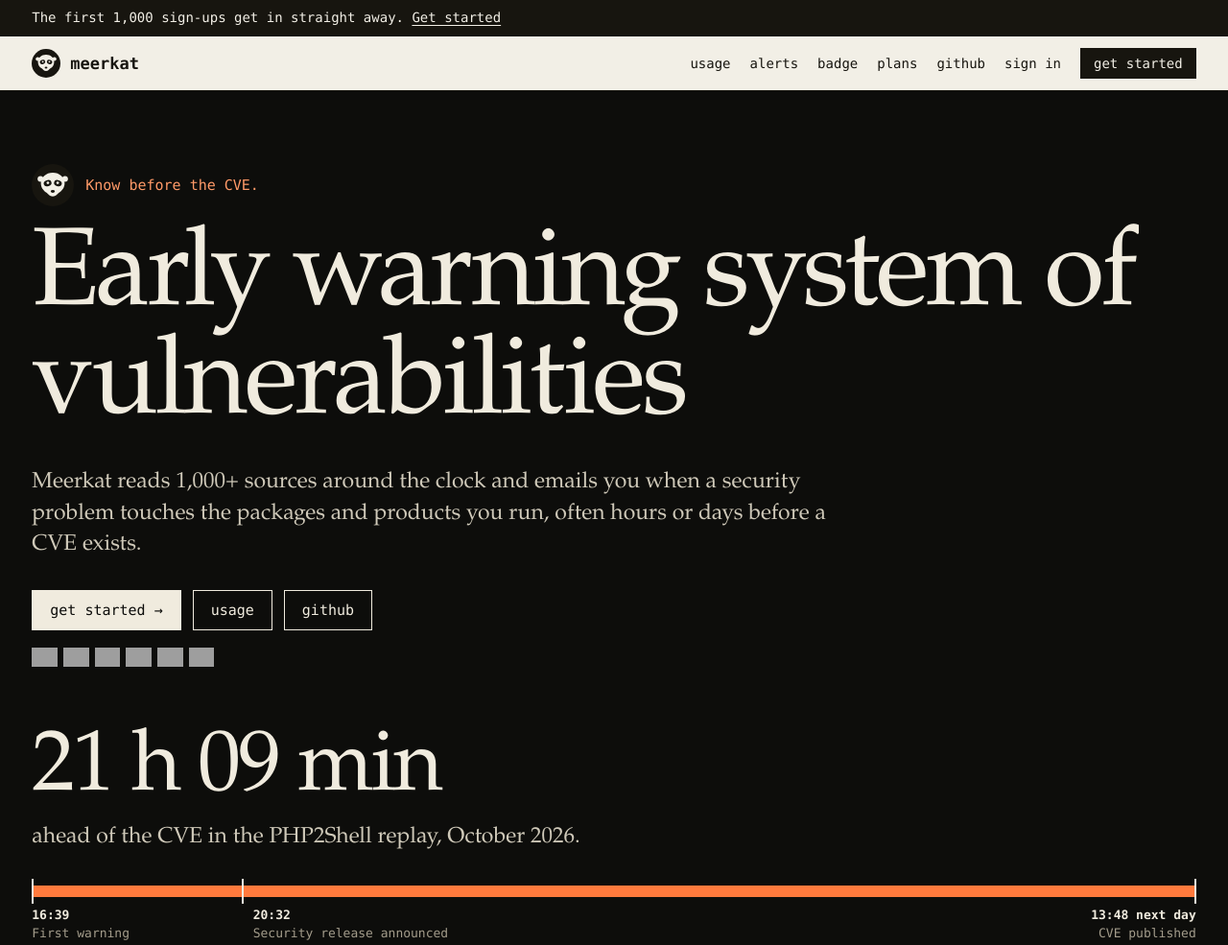
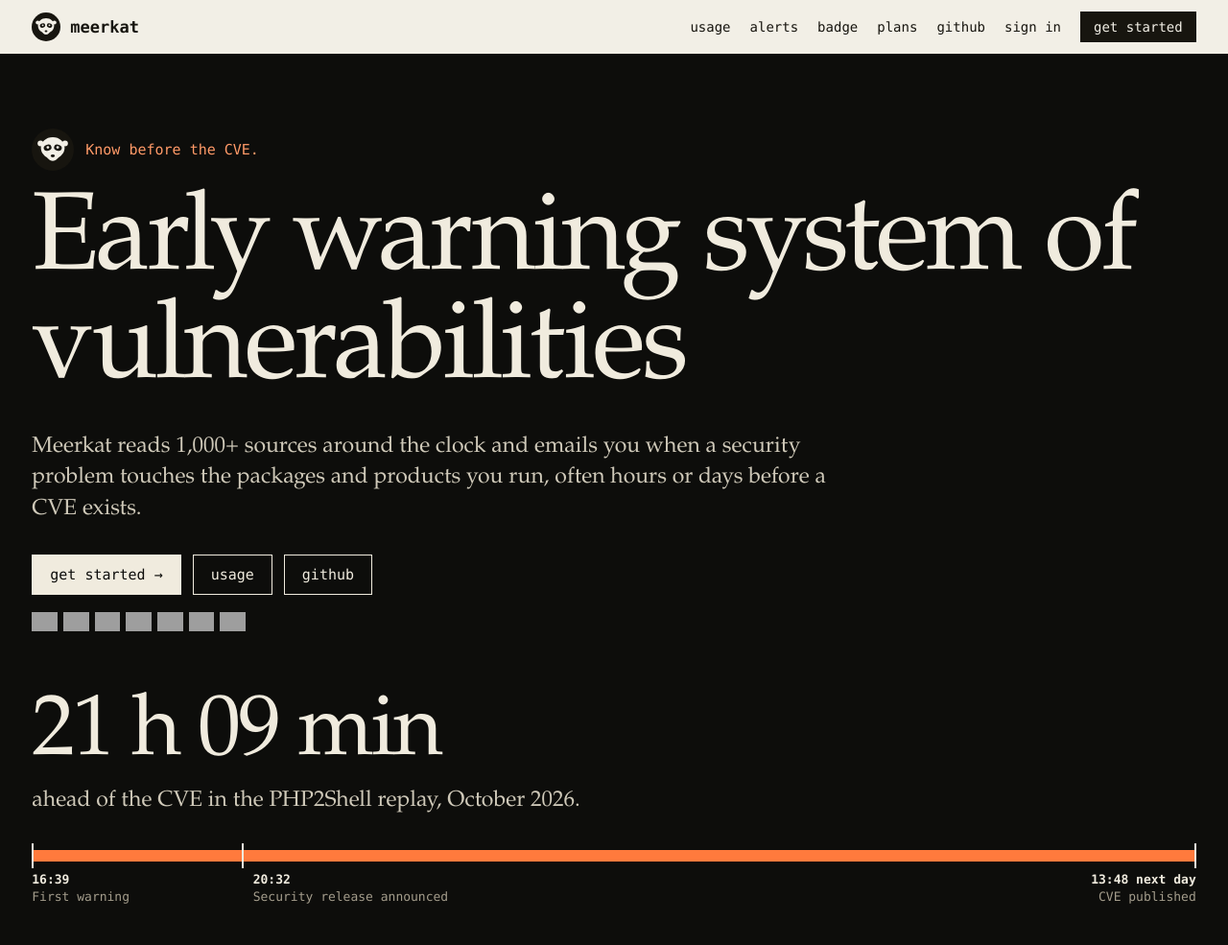
Before and after one commit to bobby-ny/meerkat, a plain HTML site: page docs/index.html in a window 1280 px wide. Shown: the top 985 px of the page at 96% size. Drawn offline with Linux system fonts and the light colour scheme; grey boxes are pictures that could not be loaded.

Commit message:
Add the OSV-Scanner badge and simplify sign-up wording
Co-Authored-By: Claude Opus 5.5 <noreply@anthropic.com>

```diff
--- a/docs/index.html
+++ b/docs/index.html
@@ -189,7 +189,6 @@ footer nav { display: flex; flex-wrap: wrap; gap: 6px 20px; }
 </head>
 <body>
 <a class="skip" href="#main">Skip to content</a>
-<p class="notice">The first 1,000 sign-ups get in straight away. <a href="https://meerkatsec.win/start">Get started</a></p>
 <header class="mast">
   <a class="brand" href="https://meerkatsec.win/"><img src="favicon.svg" alt="" width="30" height="30">meerkat</a>
   <nav aria-label="Main">
@@ -210,7 +209,7 @@ footer nav { display: flex; flex-wrap: wrap; gap: 6px 20px; }
     <h1>Early warning system of vulnerabilities</h1>
     <p class="dek">Meerkat reads 1,000+ sources around the clock and emails you when a security problem touches the packages and products you run, often hours or days before a CVE exists.</p>
     <p class="actions"><a class="btn btn-ink" href="https://meerkatsec.win/start">get started →</a><a class="btn" href="#use">usage</a><a class="btn" href="https://github.com/bobby-ny/meerkat">github</a></p>
-    <p class="actions badges"><a href="https://meerkatsec.win/r/github/bobby-ny/meerkat"><img src="https://meerkatsec.win/badge/github/bobby-ny/meerkat.svg" alt="Meerkat packages watched" height="20"></a><a href="https://meerkatsec.win"><img src="https://img.shields.io/website?url=https%3A%2F%2Fmeerkatsec.win&amp;label=meerkatsec.win&amp;style=flat" alt="Site status" height="20"></a><img src="https://img.shields.io/badge/sources-1%2C000%2B-e4520e?style=flat" alt="1,000+ sources" height="20"><img src="https://img.shields.io/badge/SBOM-CycloneDX%20%7C%20SPDX-17150f?style=flat" alt="CycloneDX and SPDX" height="20"><img src="https://img.shields.io/badge/scanners-OSV--Scanner%20%7C%20Syft-17150f?style=flat" alt="OSV-Scanner and Syft" height="20"><img src="https://img.shields.io/badge/alerts-email%20%7C%20Slack%20%7C%20webhook-17150f?style=flat" alt="Email, Slack and webhook alerts" height="20"></p>
+    <p class="actions badges"><a href="https://meerkatsec.win/r/github/bobby-ny/meerkat"><img src="https://meerkatsec.win/badge/github/bobby-ny/meerkat.svg" alt="Meerkat packages watched" height="20"></a><a href="https://github.com/google/osv-scanner"><img src="https://img.shields.io/badge/OSV--Scanner-supported-4285F4?style=flat&amp;logo=google&amp;logoColor=white" alt="OSV-Scanner supported" height="20"></a><a href="https://meerkatsec.win"><img src="https://img.shields.io/website?url=https%3A%2F%2Fmeerkatsec.win&amp;label=meerkatsec.win&amp;style=flat" alt="Site status" height="20"></a><img src="https://img.shields.io/badge/sources-1%2C000%2B-e4520e?style=flat" alt="1,000+ sources" height="20"><img src="https://img.shields.io/badge/SBOM-CycloneDX%20%7C%20SPDX-17150f?style=flat" alt="CycloneDX and SPDX" height="20"><a href="https://github.com/anchore/syft"><img src="https://img.shields.io/badge/Syft-supported-17150f?style=flat" alt="Syft supported" height="20"></a><img src="https://img.shields.io/badge/alerts-email%20%7C%20Slack%20%7C%20webhook-17150f?style=flat" alt="Email, Slack and webhook alerts" height="20"></p>
     <div class="gap">
       <p class="span-big">21 h 09 min</p>
       <p class="dek" style="margin-top:8px">ahead of the CVE in the PHP2Shell replay, October 2026.</p>
@@ -353,7 +352,6 @@ Timeline:
   <p class="no">§6</p>
   <div class="body faq">
     <h2 id="faq">FAQ</h2>
-    <details><summary>Can I sign up today?</summary><p>Yes. The first 1,000 sign-ups get in straight away. After that, Meerkat opens in weekly waves from a waitlist.</p></details>
     <details><summary>Can I invite someone?</summary><p>Yes. Every member can invite 3 friends, and an invite skips the waitlist.</p></details>
     <details><summary>Where do alerts go?</summary><p>To the email you signed up with. You can add more addresses in Settings. Team and Business plans can also use Slack and webhooks.</p></details>
     <details><summary>Do you need access to my code?</summary><p>No. Public repositories are read through their dependency files. For private code, you send package names and versions.</p></details>
```
Also changed, not shown: docs/assets/hero-dark.png, docs/assets/hero-light.png, 1 other file.
